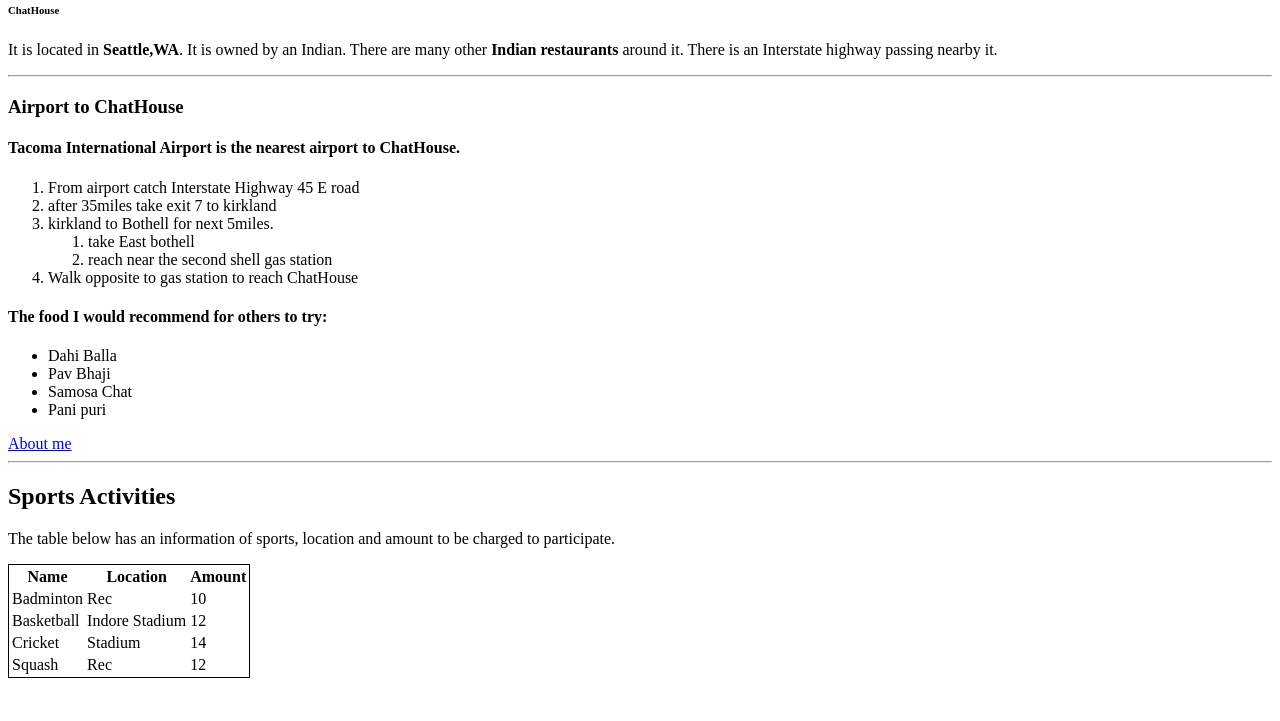
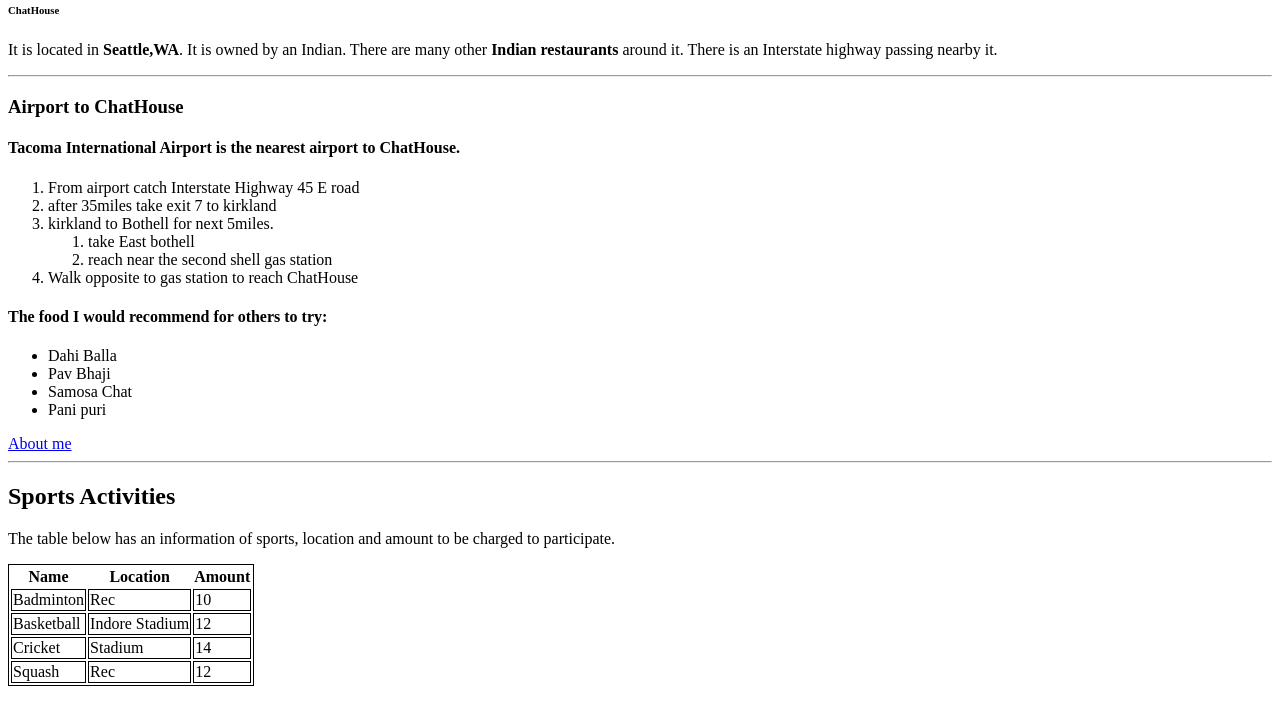
Before and after one commit to 44-563-Web-Apps-S22/webapps-s22-assignment-3-reddyvp, a plain HTML site: page index.html in a window 1280 px wide. Shown: the part 79-800 px from the top of the page. Drawn offline with Linux system fonts and the light colour scheme.

Commit message:
Update index.html

```diff
--- a/index.html
+++ b/index.html
@@ -41,7 +41,7 @@
     location and amount to be charged to participate.
 </p>
 <style>
-    table,tr {
+    table,td {
       border:1px solid black;
     }
     </style>
```
